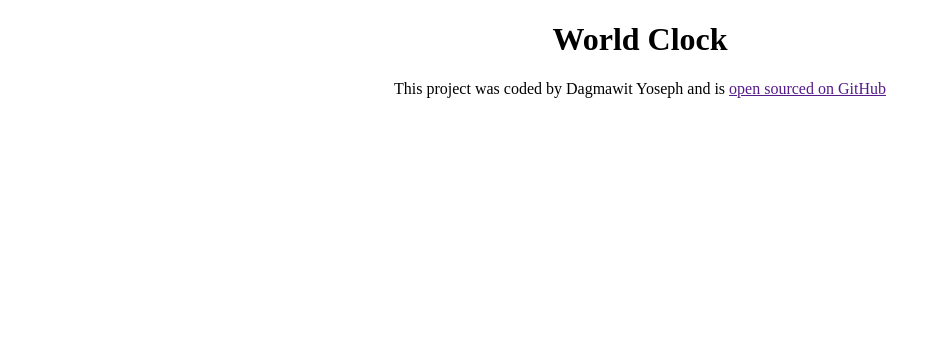
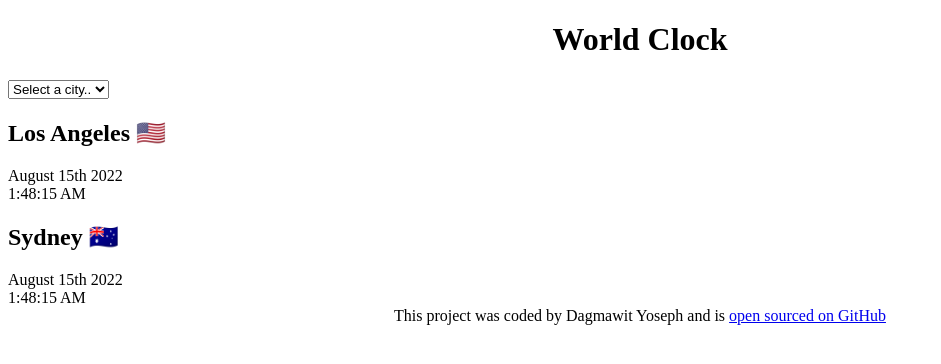
Before and after one commit to 7Dagm21/World-clock, a plain HTML site: page index.html in a window 1280 px wide. Shown: the whole page, without its empty margins (0-941 px from the left). Drawn offline with Linux system fonts and the light colour scheme.

Commit message:
update index.html

```diff
--- a/index.html
+++ b/index.html
@@ -8,10 +8,31 @@
     <title>World Clock</title>
   </head>
   <body>
-    <h1>World Clock</h1>
+
+    <div class="container">
+      <h1>World Clock</h1>
+
+      <select>
+        <option value="">Select a city..</option>
+        <option value="">London</option>
+        <option value="">New York</option>
+        <option value="">Auckland</option>
+      </select>
+
+      <div class="city">
+        <h2>Los Angeles 🇺🇸</h2>
+        <div class="date">August 15th 2022</div>
+        <div class="time">1:48:15 AM</div>
+      </div>
+      <div class="city">
+        <h2>Sydney 🇦🇺</h2>
+        <div class="date">August 15th 2022</div>
+        <div class="time">1:48:15 AM</div>
+      </div>
+    </div>
     <footer>
       This project was coded by Dagmawit Yoseph and is
-      <a href="" target="_blank">
+      <a href="https://github.com/7Dagm21/World-clock" target="_blank">
         open sourced on GitHub</a
       >
     </footer>
```
